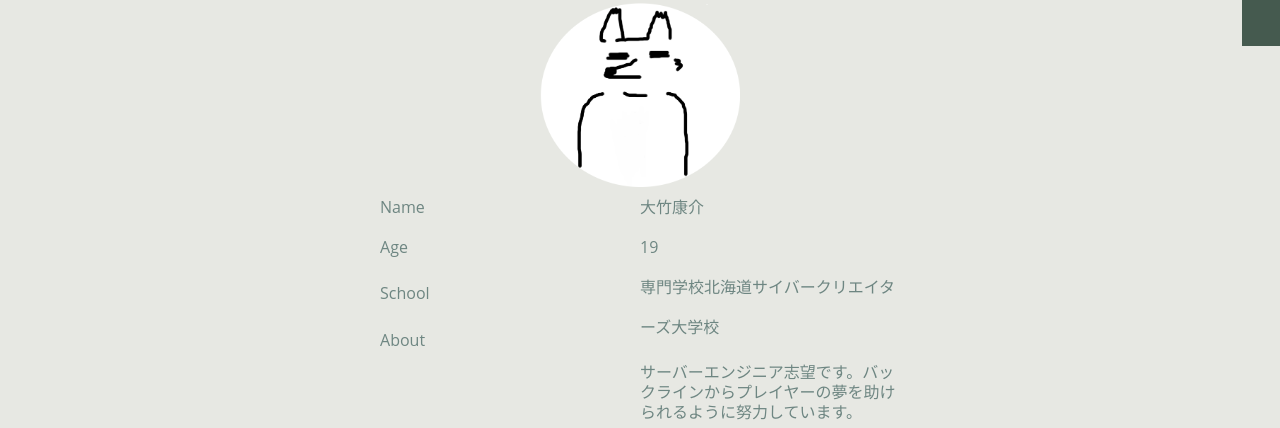
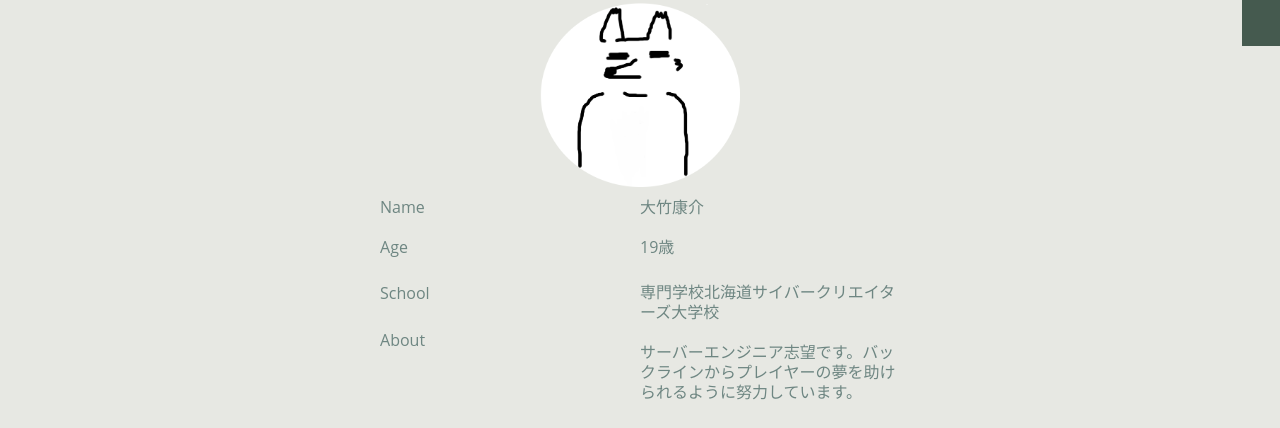
Before and after one commit to Tatunoko0411/portfolio, a plain HTML site: page profile.html in a window 1280 px wide. Shown: the part 207-635 px from the top of the page. Drawn offline with nearby package versions, Linux system fonts and the light colour scheme.

Commit message:
スタイル修正

```diff
--- a/profile.html
+++ b/profile.html
@@ -57,8 +57,9 @@
           </div>
         </div>
         <div class="profile-main-column">
-          <p>大竹康介<br />19<br />専門学校北海道サイバークリエイターズ大学校</p>
-          <p style="line-height: 20px; padding-top: 15px">
+          <p>大竹康介<br />19歳</p>
+          <p style="line-height: 20px;padding-top: 15px">専門学校北海道サイバークリエイターズ大学校</p>
+          <p style="line-height: 20px; padding-top: 20px">
             サーバーエンジニア志望です。バックラインからプレイヤーの夢を助けられるように努力しています。
           </p>
         </div>
```
